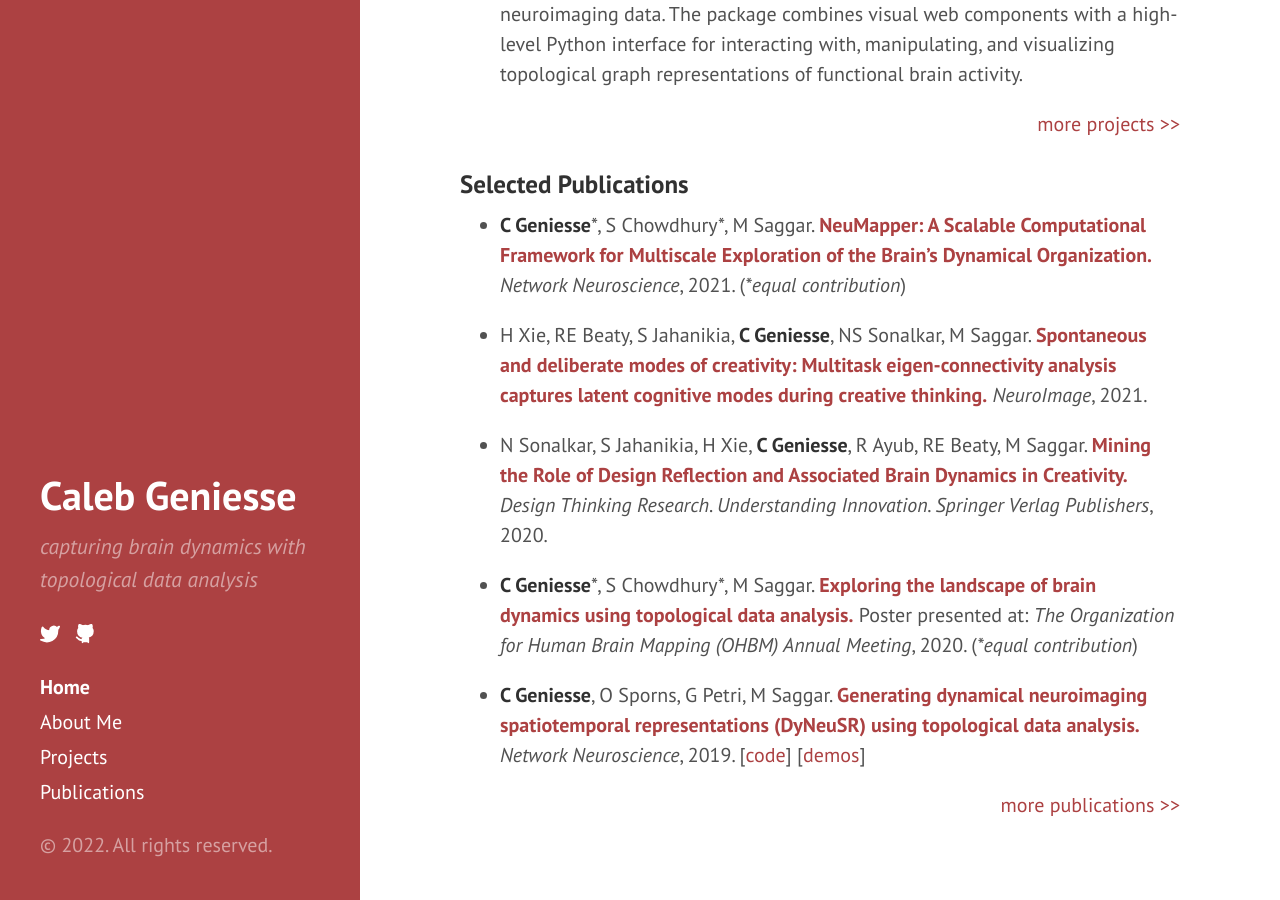
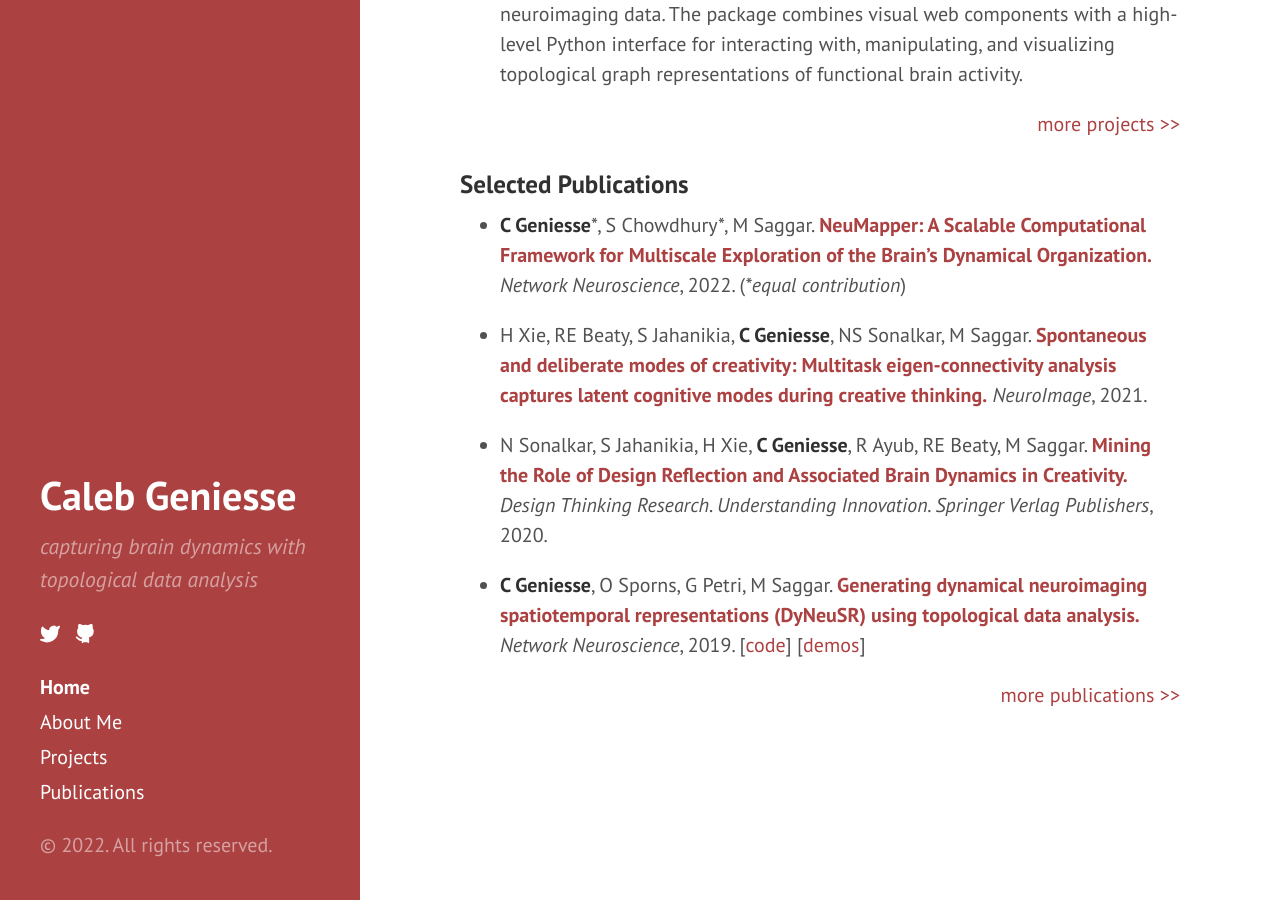
Before and after one commit to calebgeniesse/calebgeniesse.github.io, a Jekyll site: the page built from index.md, in a window 1280 px wide and 900 px high, scrolled down 609 px. Built offline with Jekyll 4.4.1, drawn with Linux system fonts in a browser that asks for light colours; our own code applies the rules of GitHub Pages for plain Markdown files.

Commit message:
Update index.md

```diff
--- a/index.md
+++ b/index.md
@@ -33,13 +33,11 @@ I am a graduate student in the [Biophysics Program](http://med.stanford.edu/biop
 
 ### Selected Publications
 
-- **C Geniesse**\*, S Chowdhury\*, M Saggar. **[NeuMapper: A Scalable Computational Framework for Multiscale Exploration of the Brain's Dynamical Organization.](https://doi.org/10.1162/netn_a_00229)** *Network Neuroscience*, 2021. (*\*equal contribution*)
+- **C Geniesse**\*, S Chowdhury\*, M Saggar. **[NeuMapper: A Scalable Computational Framework for Multiscale Exploration of the Brain's Dynamical Organization.](https://doi.org/10.1162/netn_a_00229)** *Network Neuroscience*, 2022. (*\*equal contribution*)
 
 - H Xie, RE Beaty, S Jahanikia, **C Geniesse**, NS Sonalkar, M Saggar. **[Spontaneous and deliberate modes of creativity: Multitask eigen-connectivity analysis captures latent cognitive modes during creative thinking.](https://doi.org/10.1016/j.neuroimage.2021.118531)** *NeuroImage*, 2021.
 
 - N Sonalkar, S Jahanikia, H Xie, **C Geniesse**, R Ayub, RE Beaty, M Saggar. **[Mining the Role of Design Reflection and Associated Brain Dynamics in Creativity.](https://doi.org/10.1007/978-3-030-28960-7_10)** *Design Thinking Research. Understanding Innovation. Springer Verlag Publishers*, 2020.
-
-- **C Geniesse**\*, S Chowdhury\*, M Saggar. **[Exploring the landscape of brain dynamics using topological data analysis.](https://github.com/calebgeniesse/calebgeniesse.github.io/blob/master/public/posters/Geniesse-Chowdhury-2020-OHBM.pdf)** Poster presented at: *The Organization for Human Brain Mapping (OHBM) Annual Meeting*, 2020. (*\*equal contribution*)
 
 - **C Geniesse**, O Sporns, G Petri, M Saggar. **[Generating dynamical neuroimaging spatiotemporal representations (DyNeuSR) using topological data analysis.](https://doi.org/10.1162/netn_a_00093)** *Network Neuroscience*, 2019. [[code](https://braindynamicslab.github.io/dyneusr)] [[demos](https://braindynamicslab.github.io/dyneusr/demo/)]
 
```
